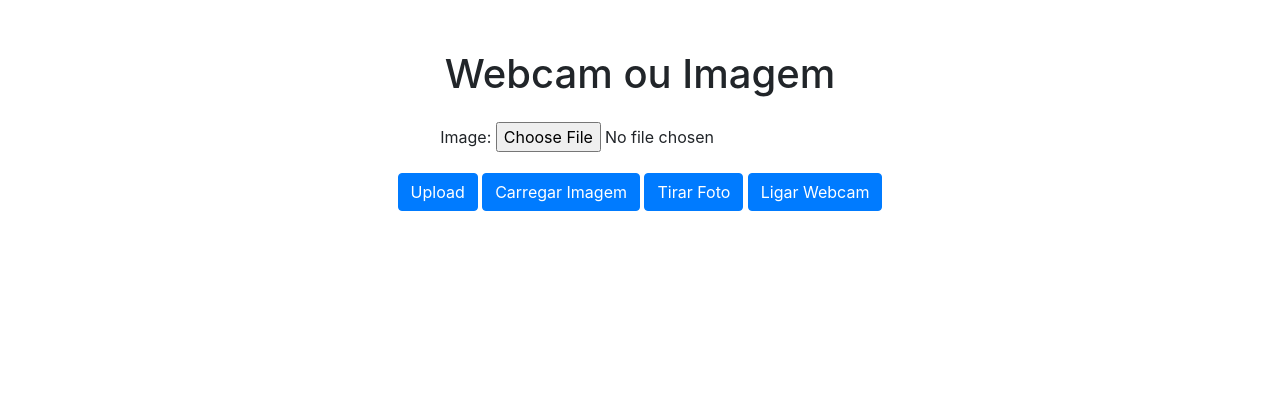
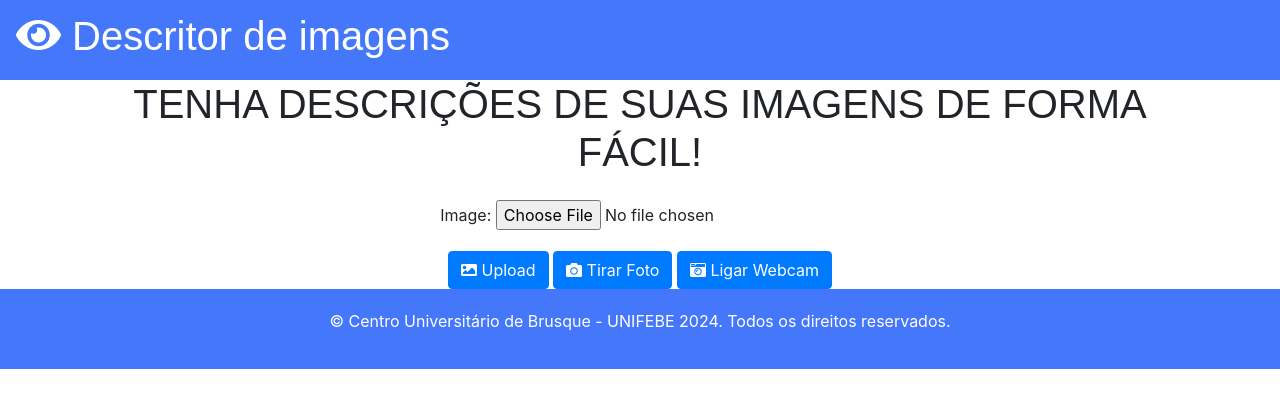
Before and after one commit to CristianoMafraJunior/Projeto_Descricao_Imagens, a Django app: page / in a window 1280 px wide. Shown: the top 408 px of the page. Run offline with Django 4.2, Linux system fonts and the light colour scheme; some libraries are stand-ins or nearby versions.

Commit message:
Refatoração HMTL e CSS + Pre-commit

```diff
--- a/project_image_caption/app_image_caption/static/css/style.css
+++ b/project_image_caption/app_image_caption/static/css/style.css
@@ -1,6 +1,3 @@
-body {
-    padding-top: 50px;
-}
 .container {
     max-width: 600px;
 }
@@ -16,3 +13,26 @@ body {
     object-fit: contain;
     margin-top: 20px;
 }
+
+.navbar{
+    display: flex;
+    align-items: center;
+    background-color: #4477FA;
+    height: 80px;
+    width: 100%;
+    padding-left: 25px;
+    color: white;
+}
+h1{
+    font-family: sans-serif;
+}
+
+.footer {
+    display: flex;
+    align-items: center;
+    justify-content: center;
+    width: 100%;
+    height: 80px;
+    color: white;
+    background-color: #4477FA;
+}
--- a/project_image_caption/app_image_caption/templates/home/home.html
+++ b/project_image_caption/app_image_caption/templates/home/home.html
@@ -1,23 +1,40 @@
 {% load static %}
 <!DOCTYPE html>
 <html lang="en">
+
 <head>
     <meta charset="UTF-8">
     <meta name="viewport" content="width=device-width, initial-scale=1.0">
     <title>Upload Image</title>
     <link rel="stylesheet" href="{% static 'css/style.css' %}">
     <link rel="stylesheet" href="https://stackpath.bootstrapcdn.com/bootstrap/4.5.2/css/bootstrap.min.css">
+    <link rel="stylesheet" href="https://cdnjs.cloudflare.com/ajax/libs/font-awesome/5.15.4/css/fontawesome.min.css"
+        integrity="sha512-P9vJUXK+LyvAzj8otTOKzdfF1F3UYVl13+F8Fof8/2QNb8Twd6Vb+VD52I7+87tex9UXxnzPgWA3rH96RExA7A=="
+        crossorigin="anonymous" referrerpolicy="no-referrer" />
+    <link rel="stylesheet" href="https://cdnjs.cloudflare.com/ajax/libs/font-awesome/5.15.4/css/brands.min.css"
+        integrity="sha512-sVSECYdnRMezwuq5uAjKQJEcu2wybeAPjU4VJQ9pCRcCY4pIpIw4YMHIOQ0CypfwHRvdSPbH++dA3O4Hihm/LQ=="
+        crossorigin="anonymous" referrerpolicy="no-referrer" />
+    <link rel="stylesheet" href="https://cdnjs.cloudflare.com/ajax/libs/font-awesome/5.15.4/css/solid.min.css"
+        integrity="sha512-tk4nGrLxft4l30r9ETuejLU0a3d7LwMzj0eXjzc16JQj+5U1IeVoCuGLObRDc3+eQMUcEQY1RIDPGvuA7SNQ2w=="
+        crossorigin="anonymous" referrerpolicy="no-referrer" />
+
+    <link rel="preconnect" href="https://fonts.googleapis.com">
+    <link rel="preconnect" href="https://fonts.gstatic.com" crossorigin>
+    <link href="https://fonts.googleapis.com/css2?family=Roboto+Slab:wght@100..900&display=swap" rel="stylesheet">
 </head>
-<body class="d-flex justify-content-center align-items-center">
+
+<body>
+    <div class="navbar">
+        <h1><i class="fas fa-eye"></i> Descritor de imagens</h1>
+    </div>
     <div class="container text-center">
-        <h1 class="mb-4">Webcam ou Imagem</h1>
+        <h1 class="mb-4">TENHA DESCRIÇÕES DE SUAS IMAGENS DE FORMA FÁCIL!</h1>
         <form method="post" enctype="multipart/form-data" class="mt-4">
             {% csrf_token %}
             {{ form.as_p }}
-            <button type="submit" class="btn btn-primary">Upload</button>
-            <button id="CarregarImagem" class="btn btn-primary me-2">Carregar Imagem</button>
-            <button id="TirarFoto" class="btn btn-primary me-2">Tirar Foto</button>
-            <button id="LigarWebcam" class="btn btn-primary">Ligar Webcam</button>
+            <button type="submit" class="btn btn-primary"><i class="fas fa-image"></i> Upload</button>
+            <button id="TirarFoto" class="btn btn-primary me-2"><i class="fas fa-camera"></i> Tirar Foto</button>
+            <button id="LigarWebcam" class="btn btn-primary"><i class="fas fa-camera-retro"></i> Ligar Webcam</button>
         </form>
 
         {% if uploaded_image_url %}
@@ -25,6 +42,8 @@
             <h4>Carregar Imagem:</h4>
             <img src="{{ uploaded_image_url }}" alt="Uploaded Image" class="img-preview">
         </div>
+        {% endif %}
+        {% if output_image_url %}
         <div class="mt-5">
             <h4>Detectar Objetos:</h4>
             <img src="{{ output_image_url }}" alt="Detected Objects" class="img-result">
@@ -35,5 +54,9 @@
         </div>
         {% endif %}
     </div>
+    <footer class="footer">
+        <p>© Centro Universitário de Brusque - UNIFEBE 2024. Todos os direitos reservados.</p>
+    </footer>
 </body>
+
 </html>
--- a/project_image_caption/app_image_caption/views.py
+++ b/project_image_caption/app_image_caption/views.py
@@ -1,8 +1,9 @@
 import os
 
+import matplotlib.pyplot as plt
 from django.conf import settings
 from django.shortcuts import render
-from gluoncv import data, model_zoo
+from gluoncv import data, model_zoo, utils
 
 from .forms import UploadImageForm
 
@@ -11,6 +12,9 @@ class ImageUploader:
     def __init__(self, image):
         self.image = image
         self.image_path = os.path.join(settings.MEDIA_ROOT, image.name)
+        self.output_image_path = os.path.join(
+            settings.MEDIA_ROOT, "output_" + image.name
+        )
         self.net = model_zoo.get_model("ssd_512_resnet50_v1_voc", pretrained=True)
         self.form = UploadImageForm()
 
@@ -25,7 +29,7 @@ class ImageUploader:
         detected_classes = [
             self.net.classes[int(cls_id.asscalar())] for cls_id in class_IDs[0]
         ]
-        return detected_classes
+        return detected_classes, img, class_IDs, scores, bounding_boxs
 
     # TODO - Remover esse metodo na proxima correção
     def _remove_classes(self, classes):
@@ -41,6 +45,8 @@ class ImageUploader:
             "sheep",
             "chair",
             "boat",
+            "sofa",
+            "horse",
         }
         return [cls for cls in classes if cls not in dict_remove]
 
@@ -54,12 +60,20 @@ class ImageUploader:
         }
         return [translate_class_pt_br.get(cls, cls) for cls in classes]
 
+    def _save_detected_image(self, img, class_IDs, scores, bounding_boxs):
+        utils.viz.plot_bbox(
+            img, bounding_boxs[0], scores[0], class_IDs[0], class_names=self.net.classes
+        )
+        plt.savefig(self.output_image_path)
+        plt.close()
+
     def process_image(self):
         self._save_image()
-        detected_classes = self._detect_classes()
+        detected_classes, img, class_IDs, scores, bounding_boxs = self._detect_classes()
         detected_classes = self._remove_classes(detected_classes)
         detected_classes = list(set(detected_classes))
         detected_classes_pt = self._translate_classes(detected_classes)
+        self._save_detected_image(img, class_IDs, scores, bounding_boxs)
         return detected_classes_pt
 
 
```
Lines whose indentation alone changed are shown as unchanged.
